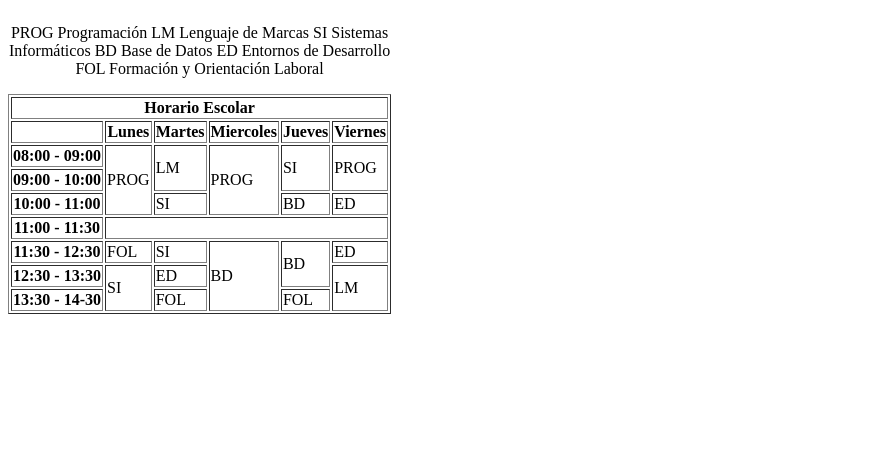
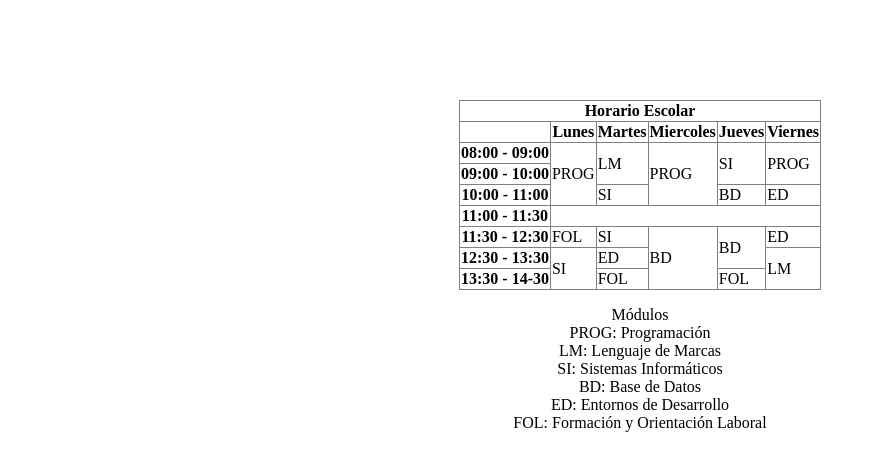
Before and after one commit to yinsaire/practica-3-horario, a plain HTML site: page index.html in a window 1280 px wide. Shown: the whole page, without its empty margins (0-876 px from the left). Drawn offline with Linux system fonts and the light colour scheme.

Commit message:
Arreglando el html y dando estilos

```diff
--- a/index.html
+++ b/index.html
@@ -10,12 +10,13 @@
     <table border="1">
         <caption>
             <p class="leyenda">
-                <span class="prog">PROG</span> Programación
-                <span class="lm">LM</span> Lenguaje de Marcas
-                <span class="si">SI</span> Sistemas Informáticos
-                <span class="bd">BD</span> Base de Datos
-                <span class="ed">ED</span> Entornos de Desarrollo
-                <span class="fol">FOL</span> Formación y Orientación Laboral
+                <span class="horario">Módulos</span>
+                <span class="prog">PROG: Programación</span>
+                <span class="lm">LM: Lenguaje de Marcas</span>
+                <span class="si">SI: Sistemas Informáticos</span>
+                <span class="bd">BD: Base de Datos</span>
+                <span class="ed">ED: Entornos de Desarrollo</span>
+                <span class="fol">FOL: Formación y Orientación Laboral</span>
             </p>
         </caption>
         <thead>
--- a/style.css
+++ b/style.css
@@ -0,0 +1,11 @@
+table {
+    border-collapse: collapse;
+    margin: 100px auto;
+    caption-side: bottom;
+}
+
+.leyenda {
+    display: flex;
+  flex-direction: column;
+
+}
```
